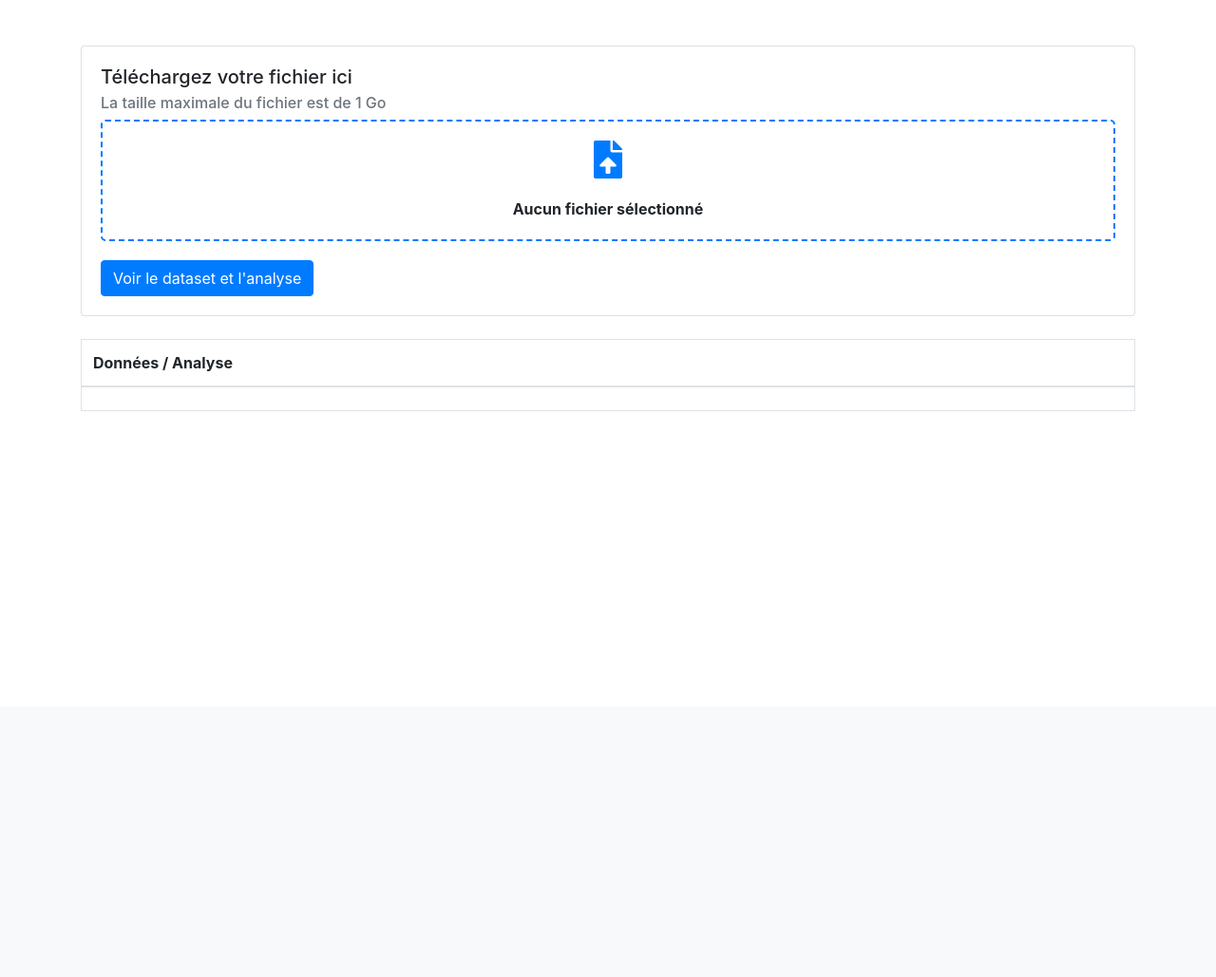
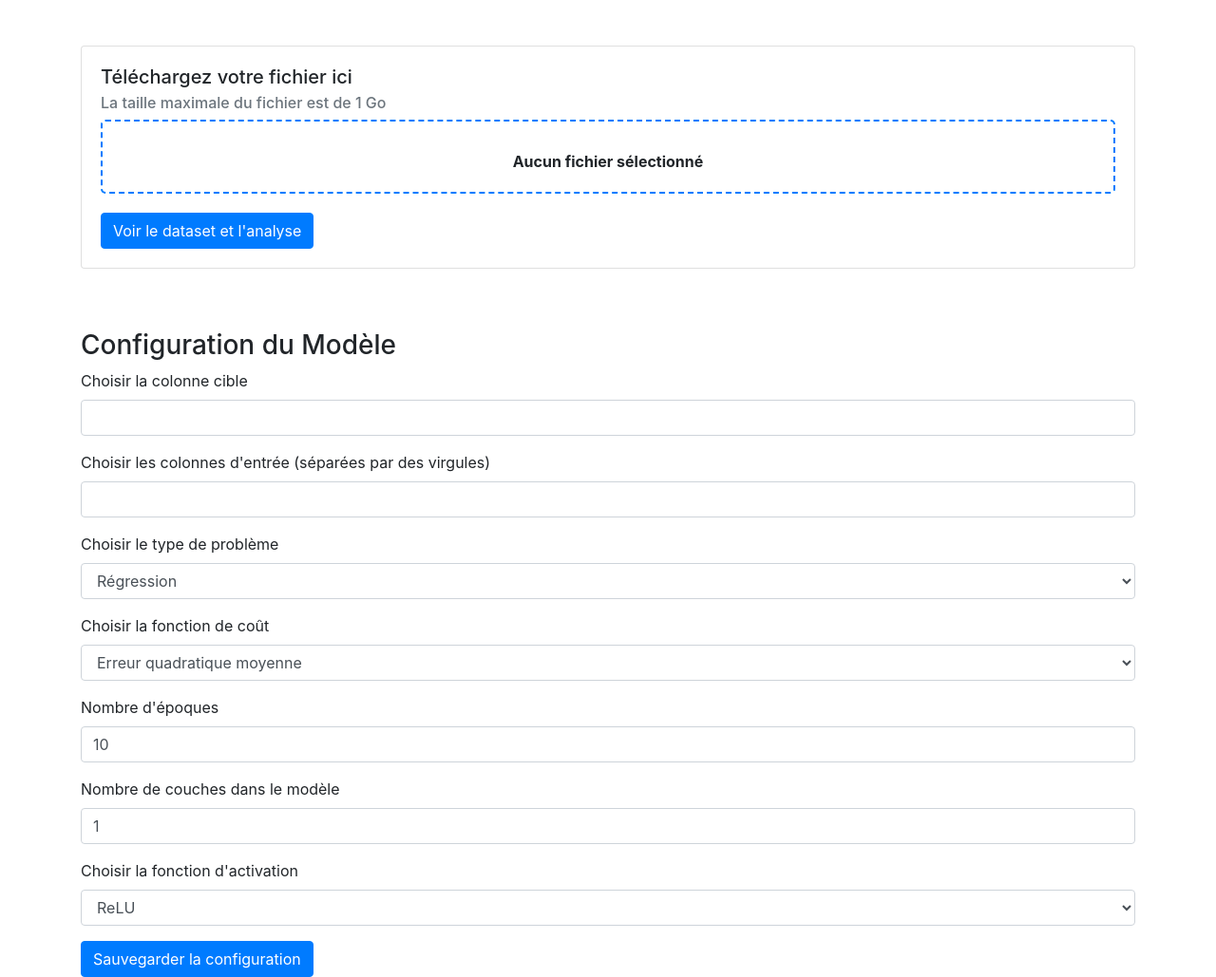
Before and after one commit to olamineZakaria/TrainWebStation, a Flask app: page /ProjetCSV in a window 1280 px wide; the page is wider, and only the part inside the window is pictured. Shown: the part 56-1085 px from the top of that part at 95% size. Before the commit the page ends 489 px from the top of that part, so only its background shows below. Run offline with Flask 3, Linux system fonts and the light colour scheme; lists and menus that the app fills with data are empty; some libraries are stand-ins or nearby versions.

Commit message:
model config

```diff
--- a/app/app.py
+++ b/app/app.py
@@ -34,5 +34,25 @@ def upload_file():
         file_path = os.path.join(app.config['UPLOAD_FOLDER'], file.filename)
         file.save(file_path)
         return jsonify({'url': file_path})  # Retourner l'URL du fichier uploadé
+@app.route('/save_config', methods=['POST'])
+def save_config():
+    config_data = request.get_json()  # Obtenir les données JSON envoyées
+
+    # Créer un fichier texte pour sauvegarder la configuration
+    config_file_path = os.path.join(app.config['UPLOAD_FOLDER'], 'model_config.txt')
+
+    with open(config_file_path, 'w') as f:
+        f.write("Configuration du modèle:\n")
+        f.write(f"Colonne cible: {config_data['targetColumn']}\n")
+        f.write(f"Colonnes d'entrée: {', '.join(config_data['inputColumns'])}\n")
+        f.write(f"Type de problème: {config_data['problemType']}\n")
+        f.write(f"Fonction de coût: {config_data['lossFunction']}\n")
+        f.write(f"Nombre d'époques: {config_data['numEpochs']}\n")
+        f.write(f"Nombre de couches: {config_data['numLayers']}\n")
+        f.write(f"Neurones par couche: {', '.join(config_data['neuronsPerLayer'])}\n")
+        f.write(f"Fonction d'activation: {config_data['activationFunction']}\n")
+
+    return jsonify({'success': True})  # Retourner un succès en JSON
+
 if __name__ == '__main__':
     app.run(debug=True)
--- a/app/static/csv_page.js
+++ /dev/null
@@ -1,66 +0,0 @@
-let uploadedFile = null; // Variable to store the uploaded file
-
-document.getElementById('fileID').addEventListener('change', handleFileUpload);
-document.getElementById('uploadForm').addEventListener('submit', function(event) {
-    event.preventDefault(); // Empêcher le rechargement de la page
-    if (!uploadedFile) {
-        alert('Veuillez importer un fichier avant de soumettre.');
-        return;
-    }
-
-    // Afficher le spinner pendant le chargement
-    document.getElementById('spinner').style.display = 'inline-block';
-
-    const formData = new FormData();
-    formData.append('file', uploadedFile);
-
-    // Envoi du fichier au backend pour analyse
-    fetch('/upload', {
-        method: 'POST',
-        body: formData
-    })
-    .then(response => response.json())
-    .then(data => {
-        // Cacher le spinner après le chargement
-        document.getElementById('spinner').style.display = 'none';
-
-        if (data.url) {
-            window.open(data.url, '_blank'); // Ouvrir l'URL D-Tale dans un nouvel onglet
-        } else {
-            alert('Erreur lors du chargement de l\'analyse: ' + data.error);
-        }
-    })
-    .catch(error => {
-        console.error('Erreur:', error);
-        // Cacher le spinner en cas d'erreur
-        document.getElementById('spinner').style.display = 'none';
-    });
-});
-
-// Fonction pour gérer l'importation du fichier CSV
-function handleFileUpload(event) {
-    const file = event.target.files[0];
-    if (file && (file.name.endsWith('.csv') || file.name.endsWith('.tsv') || file.name.endsWith('.xlsx'))) {
-        uploadedFile = file; // Store the uploaded file
-        const reader = new FileReader();
-
-        // Afficher le spinner pendant le chargement du fichier
-        document.getElementById('spinner').style.display = 'inline-block';
-
-        reader.onload = function(e) {
-            const csvData = e.target.result;
-            console.log("Données CSV chargées:", csvData);
-            alert('Le fichier a été téléchargé avec succès.');
-
-            // Cacher le spinner après le chargement du fichier
-            document.getElementById('spinner').style.display = 'none';
-
-            // Afficher le nom du fichier
-            document.getElementById('fileNameDisplay').textContent = file.name; // Display the file name
-        };
-
-        reader.readAsText(file);
-    } else {
-        alert('Veuillez importer un fichier au format CSV, TSV ou XLSX.');
-    }
-}
--- /dev/null
+++ b/app/static/js/csv_page.js
@@ -0,0 +1,164 @@
+let uploadedFile = null; // Variable pour stocker le fichier téléchargé
+
+        document.getElementById('fileID').addEventListener('change', handleFileUpload);
+        document.getElementById('uploadForm').addEventListener('submit', function(event) {
+            event.preventDefault();
+            if (!uploadedFile) {
+                alert('Veuillez importer un fichier avant de soumettre.');
+                return;
+            }
+
+            document.getElementById('spinner').style.display = 'inline-block';
+
+            const formData = new FormData();
+            formData.append('file', uploadedFile);
+
+            fetch('/upload', {
+                method: 'POST',
+                body: formData
+            })
+            .then(response => response.json())
+            .then(data => {
+                document.getElementById('spinner').style.display = 'none';
+
+                if (data.url) {
+                    window.open(data.url, '_blank');
+                } else {
+                    alert('Erreur lors du chargement de l\'analyse: ' + data.error);
+                }
+            })
+            .catch(error => {
+                console.error('Erreur:', error);
+                document.getElementById('spinner').style.display = 'none';
+            });
+        });
+
+        function handleFileUpload(event) {
+            const file = event.target.files[0];
+            if (file && (file.name.endsWith('.csv') || file.name.endsWith('.tsv') || file.name.endsWith('.xlsx'))) {
+                uploadedFile = file;
+                const reader = new FileReader();
+                document.getElementById('spinner').style.display = 'inline-block';
+
+                reader.onload = function(e) {
+                    const csvData = e.target.result;
+                    console.log("Données CSV chargées:", csvData);
+                    alert('Le fichier a été téléchargé avec succès.');
+
+                    document.getElementById('spinner').style.display = 'none';
+                    document.getElementById('fileNameDisplay').textContent = file.name;
+                    displayDataInTable(csvData);
+                };
+
+                reader.readAsText(file);
+            } else {
+                alert('Veuillez importer un fichier au format CSV, TSV ou XLSX.');
+            }
+        }
+
+        function displayDataInTable(data) {
+            const tableHeader = document.getElementById('tableHeader');
+            const tableBody = document.getElementById('tableBody');
+            tableHeader.innerHTML = '';
+            tableBody.innerHTML = '';
+
+            const rows = data.split('\n');
+            const headers = rows[0].split(',');
+
+            // Créer les en-têtes du tableau
+            const headerRow = document.createElement('tr');
+            headers.forEach(header => {
+                const th = document.createElement('th');
+                th.textContent = header.trim();
+                headerRow.appendChild(th);
+            });
+            tableHeader.appendChild(headerRow);
+
+            // Remplir le corps du tableau
+            for (let i = 1; i < rows.length; i++) {
+                const row = rows[i].split(',');
+                if (row.length === headers.length) {
+                    const tableRow = document.createElement('tr');
+                    row.forEach(cell => {
+                        const td = document.createElement('td');
+                        td.textContent = cell.trim();
+                        tableRow.appendChild(td);
+                    });
+                    tableBody.appendChild(tableRow);
+                }
+            }
+        }
+
+        // Gestion de la soumission du formulaire de configuration du modèle
+        document.getElementById('modelConfigForm').addEventListener('submit', function(event) {
+            event.preventDefault(); // Empêcher le rechargement de la page
+
+            const configData = {
+                targetColumn: document.getElementById('targetColumn').value,
+                inputColumns: document.getElementById('inputColumns').value.split(',').map(col => col.trim()),
+                problemType: document.getElementById('problemType').value,
+                lossFunction: document.getElementById('lossFunction').value,
+                numEpochs: document.getElementById('numEpochs').value,
+                numLayers: document.getElementById('numLayers').value,
+                neuronsPerLayer: Array.from(document.querySelectorAll('#neuronsPerLayerContainer input')).map(input => input.value),
+                activationFunction: document.getElementById('activationFunction').value
+            };
+
+            // Envoi des données au serveur
+            fetch('/save_config', {
+                method: 'POST',
+                headers: {
+                    'Content-Type': 'application/json'
+                },
+                body: JSON.stringify(configData)
+            })
+            .then(response => response.json())
+            .then(data => {
+                const configAlertMessage = document.getElementById('configAlertMessage');
+                if (data.success) {
+                    configAlertMessage.textContent = 'Configuration sauvegardée avec succès!';
+                    configAlertMessage.classList.remove('alert-danger');
+                    configAlertMessage.classList.add('alert-success');
+                } else {
+                    configAlertMessage.textContent = 'Erreur lors de la sauvegarde de la configuration.';
+                    configAlertMessage.classList.remove('alert-success');
+                    configAlertMessage.classList.add('alert-danger');
+                }
+                configAlertMessage.style.display = 'block';
+            })
+            .catch(error => {
+                console.error('Erreur:', error);
+                const configAlertMessage = document.getElementById('configAlertMessage');
+                configAlertMessage.textContent = 'Erreur lors de la sauvegarde de la configuration.';
+                configAlertMessage.classList.remove('alert-success');
+                configAlertMessage.classList.add('alert-danger');
+                configAlertMessage.style.display = 'block';
+            });
+        });
+
+        // Ajout de la logique pour gérer le nombre de couches et de neurones
+        document.getElementById('numLayers').addEventListener('change', updateNeuronsPerLayer);
+
+        function updateNeuronsPerLayer() {
+            const numLayers = document.getElementById('numLayers').value;
+            const neuronsPerLayerContainer = document.getElementById('neuronsPerLayerContainer');
+            neuronsPerLayerContainer.innerHTML = '';
+
+            for (let i = 0; i < numLayers; i++) {
+                const layerDiv = document.createElement('div');
+                layerDiv.className = 'form-group';
+                const label = document.createElement('label');
+                label.textContent = `Nombre de neurones dans la couche ${i + 1}`;
+                const input = document.createElement('input');
+                input.type = 'number';
+                input.className = 'form-control';
+                input.value = 10; // Valeur par défaut
+                input.min = 1;
+
+                layerDiv.appendChild(label);
+                layerDiv.appendChild(input);
+                neuronsPerLayerContainer.appendChild(layerDiv);
+            }
+
+            document.getElementById('neuronsPerLayerGroup').style.display = 'block';
+        }
--- a/app/templates/ProjetCSV.html
+++ b/app/templates/ProjetCSV.html
@@ -4,42 +4,39 @@
     <meta charset="UTF-8">
     <meta name="viewport" content="width=device-width, initial-scale=1.0">
     <title>TrainStation</title>
-    <!-- Bootstrap CSS -->
     <link href="https://stackpath.bootstrapcdn.com/bootstrap/4.5.2/css/bootstrap.min.css" rel="stylesheet">
-    <link rel="stylesheet" href="{{ url_for('static', filename='styles.css') }}">
-    <!-- Font Awesome CSS -->
-    <link rel="stylesheet" href="https://cdnjs.cloudflare.com/ajax/libs/font-awesome/5.15.4/css/all.min.css">
+    <link rel="stylesheet" href="{{ url_for('static', filename='css/styles.css') }}">
     <style>
-        /* Style for the spinner */
+        /* Style pour le spinner */
         .spinner-border {
-            display: none; /* Initially hidden */
+            display: none; /* Initialement caché */
         }
-        /* Style for the file input frame */
+        /* Style pour le cadre d'entrée de fichier */
         .file-input-frame {
-            border: 2px dashed #007bff; /* Border style */
-            padding: 20px; /* Padding inside the frame */
-            border-radius: 5px; /* Rounded corners */
-            margin-bottom: 20px; /* Space below the frame */
-            text-align: center; /* Center content */
+            border: 2px dashed #007bff;
+            padding: 20px;
+            border-radius: 5px;
+            margin-bottom: 20px;
+            text-align: center;
         }
-        /* Style for the file input icon */
+        /* Style pour l'icône d'entrée de fichier */
         .file-input-icon {
-            font-size: 40px; /* Size of the icon */
-            color: #007bff; /* Color of the icon */
-            margin-bottom: 10px; /* Space below the icon */
+            font-size: 40px;
+            color: #007bff;
+            margin-bottom: 10px;
         }
-        /* Hide the default file input text */
+        /* Masquer le texte par défaut d'entrée de fichier */
         .file-input {
             position: absolute;
             width: 100%;
             height: 100%;
-            opacity: 0; /* Make the input invisible */
+            opacity: 0;
             cursor: pointer;
         }
-        /* Style for displaying the selected file name */
+        /* Style pour afficher le nom du fichier sélectionné */
         .file-name {
-            margin-top: 10px; /* Space above the file name */
-            font-weight: bold; /* Make the file name bold */
+            margin-top: 10px;
+            font-weight: bold;
             cursor: pointer;
         }
     </style>
@@ -60,12 +57,11 @@
                     <h5 class="card-title">Téléchargez votre fichier ici</h5>
                     <h6 class="card-subtitle mb-2 text-muted">La taille maximale du fichier est de 1 Go</h6>
 
-                    <!-- Form for uploading files -->
                     <form id="uploadForm">
                         <div class="file-input-frame">
-                            <i class="fas fa-file-upload file-input-icon"></i> <!-- Icon for file upload -->
+                            <i class="fas fa-file-upload file-input-icon"></i>
                             <input class="file-input" type="file" accept=".csv,.tsv,.xlsx" id="fileID" required>
-                            <div class="file-name" id="fileNameDisplay">Aucun fichier sélectionné</div> <!-- Display selected file name -->
+                            <div class="file-name" id="fileNameDisplay">Aucun fichier sélectionné</div>
                         </div>
                         <div class="button-group">
                             <button id="viewDatasetAndAnalysisBtn" type="submit" class="btn btn-primary">Voir le dataset et l'analyse</button>
@@ -75,36 +71,73 @@
                         </div>
                     </form>
 
-                    <!-- Alert messages -->
                     <div id="alertMessage" class="alert mt-3" style="display: none;"></div>
                 </div>
             </div>
 
-            <!-- Zone où les données ou l'analyse seront affichées -->
             <div class="mt-4">
-                <table class="table table-bordered">
-                    <thead>
-                        <tr>
-                            <th scope="col">Données / Analyse</th>
-                        </tr>
-                    </thead>
-                    <tbody>
-                        <tr>
-                            <td>
-                                <div id="wdr-component"></div>
-                            </td>
-                        </tr>
-                    </tbody>
-                </table>
+                <div style="max-height: 300px; overflow-y: auto;">
+                    <table class="table table-bordered">
+                        <thead id="tableHeader" style="background-color: #007bff; color: white;"></thead>
+                        <tbody id="tableBody"></tbody>
+                    </table>
+                </div>
             </div>
+
+            <!-- Formulaire de configuration du modèle -->
+            <h3 class="mt-4">Configuration du Modèle</h3>
+            <form id="modelConfigForm">
+                <div class="form-group">
+                    <label for="targetColumn">Choisir la colonne cible</label>
+                    <input type="text" class="form-control" id="targetColumn" required>
+                </div>
+                <div class="form-group">
+                    <label for="inputColumns">Choisir les colonnes d'entrée (séparées par des virgules)</label>
+                    <input type="text" class="form-control" id="inputColumns" required>
+                </div>
+                <div class="form-group">
+                    <label for="problemType">Choisir le type de problème</label>
+                    <select class="form-control" id="problemType">
+                        <option value="regression">Régression</option>
+                        <option value="classification">Classification</option>
+                    </select>
+                </div>
+                <div class="form-group">
+                    <label for="lossFunction">Choisir la fonction de coût</label>
+                    <select class="form-control" id="lossFunction">
+                        <option value="mean_squared_error">Erreur quadratique moyenne</option>
+                        <option value="cross_entropy">Entropie croisée</option>
+                    </select>
+                </div>
+                <div class="form-group">
+                    <label for="numEpochs">Nombre d'époques</label>
+                    <input type="number" class="form-control" id="numEpochs" min="1" value="10" required>
+                </div>
+                <div class="form-group">
+                    <label for="numLayers">Nombre de couches dans le modèle</label>
+                    <input type="number" class="form-control" id="numLayers" min="1" value="1" required>
+                </div>
+                <div class="form-group" id="neuronsPerLayerGroup" style="display: none;">
+                    <label for="neuronsPerLayer">Nombre de neurones dans chaque couche</label>
+                    <div id="neuronsPerLayerContainer"></div>
+                </div>
+                <div class="form-group">
+                    <label for="activationFunction">Choisir la fonction d'activation</label>
+                    <select class="form-control" id="activationFunction">
+                        <option value="relu">ReLU</option>
+                        <option value="sigmoid">Sigmoid</option>
+                        <option value="tanh">Tanh</option>
+                    </select>
+                </div>
+                <button type="submit" class="btn btn-primary">Sauvegarder la configuration</button>
+            </form>
+            <div id="configAlertMessage" class="alert mt-3" style="display: none;"></div>
         </div>
     </main>
 
-    <!-- Inclusion de jQuery, Popper.js, Bootstrap JS -->
     <script src="https://code.jquery.com/jquery-3.5.1.min.js"></script>
     <script src="https://cdn.jsdelivr.net/npm/@popperjs/core@2.5.2/dist/umd/popper.min.js"></script>
     <script src="https://stackpath.bootstrapcdn.com/bootstrap/4.5.2/js/bootstrap.min.js"></script>
-    <!-- Inclusion du fichier JavaScript -->
-    <script src="{{ url_for('static', filename='csv_page.js') }}"></script>
+    <script src="{{ url_for('static', filename='js/csv_page.js') }}"></script>
 </body>
 </html>
--- a/app/templates/ProjetImageWebCam.html
+++ b/app/templates/ProjetImageWebCam.html
@@ -4,7 +4,7 @@
     <meta charset="UTF-8">
     <meta name="viewport" content="width=device-width, initial-scale=1.0">
     <title>TrainStation</title>
-    <link rel="stylesheet" href="{{ url_for('static', filename='styles.css') }}">
+    <link rel="stylesheet" href="{{ url_for('static', filename='css/styles.css') }}">
     <link rel="stylesheet" href="https://cdnjs.cloudflare.com/ajax/libs/font-awesome/5.15.4/css/all.min.css">
     <!-- Include Bootstrap CSS -->
     <link rel="stylesheet" href="https://stackpath.bootstrapcdn.com/bootstrap/4.5.2/css/bootstrap.min.css">
@@ -91,6 +91,6 @@
     <script src="https://cdn.jsdelivr.net/npm/@popperjs/core@2.9.2/dist/umd/popper.min.js"></script>
     <script src="https://stackpath.bootstrapcdn.com/bootstrap/4.5.2/js/bootstrap.min.js"></script>
     <!-- Inclusion du fichier JavaScript -->
-    <script src="{{ url_for('static', filename='scripts.js') }}"></script>
+    <script src="{{ url_for('static', filename='js/scripts.js') }}"></script>
 </body>
 </html>
```
Also changed, not shown: app/static/css/styles.css (renamed from app/static/styles.css), app/static/js/scripts.js (renamed from app/static/scripts.js), 1 other file.
